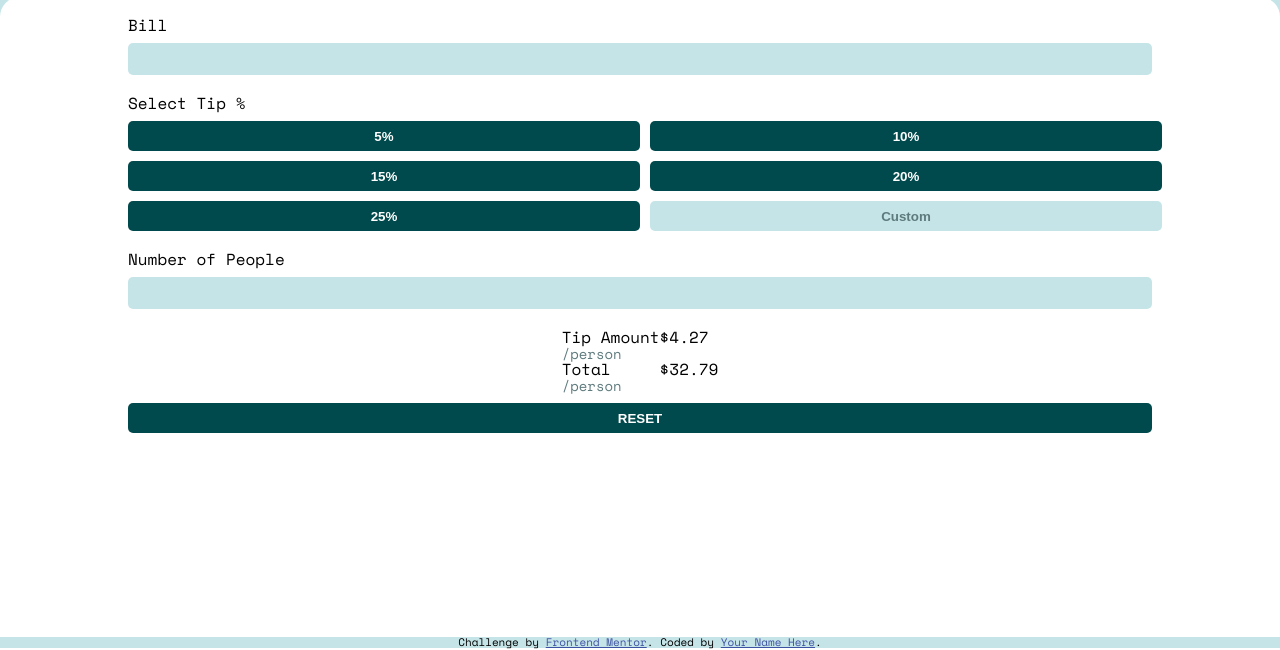
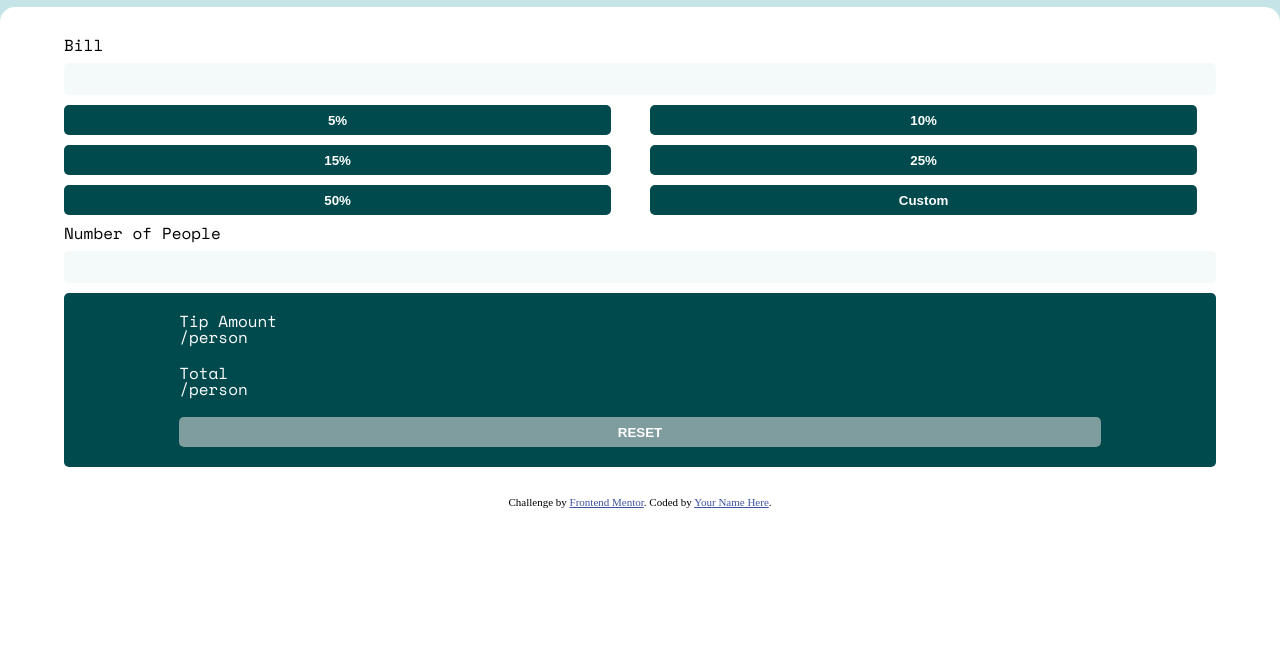
Before and after one commit to trongminh20/tipCalculator, a plain HTML site: page index.html in a window 1280 px wide. Shown: the part 163-813 px from the top of the page. Drawn offline with nearby package versions, Linux system fonts and the light colour scheme.

Commit message:
edit html and css as BEM standarad

```diff
--- a/index.html
+++ b/index.html
@@ -1,15 +1,12 @@
 <!DOCTYPE html>
 <html lang="en">
-
 <head>
   <meta charset="UTF-8">
   <meta name="viewport" content="width=device-width, initial-scale=1.0">
   <!-- displays site properly based on user's device -->
   <link rel="stylesheet" href="CSS_reset.css">
   <link rel="icon" type="image/png" sizes="32x32" href="./images/favicon-32x32.png">
-
   <title>Frontend Mentor | Tip calculator app</title>
-
   <!-- Feel free to remove these styles or customise in your own stylesheet 👍 -->
   <link rel="stylesheet" href="style.css">
   <style>
@@ -17,55 +14,48 @@
       font-size: 11px;
       text-align: center;
     }
-
     .attribution a {
       color: hsl(228, 45%, 44%);
     }
   </style>
-
 </head>
-
 <body>
-  <main class="wraper">
-    <section class="" id="app--name">
-      <h1 id="app--name--title">S P L I<br>T T E R</h1>
-    </section>
-    <section id="form--section">
-      <form class="form" action="">
-        <div class='form__group'>
-          <label for="bill--price">Bill</label>
-          <input type="number" id="bill--price" class="form__input">
+ <div class="main">
+  <div class="header">
+    <h1>S P L I <br>T T E R</h1>
+  </div>
+  <div class="form">
+    <form action="">
+      <div class="form__group">
+        <label for="">Bill</label>
+        <input type="text" class="form__input" id="bill--price">
+      </div>
+      <div class="form__group form__group--btns">
+        <button class="btn btn--secondary">5%</button>
+        <button class="btn btn--secondary">10%</button>
+        <button class="btn btn--secondary">15%</button>
+        <button class="btn btn--secondary">25%</button>
+        <button class="btn btn--secondary">50%</button>
+        <button class="btn btn--secondary" id="btn--custom">Custom</button>
+      </div>
+      <div class="form__group">
+        <label for="">Number of People</label>
+        <input type="text" class="form__input" id="num--people">
+      </div>
+      <div class="form__group display">
+        <div class="display__tip">
+          <p>Tip Amount<br><span class="notice">/person</span></p>
+          <p></p>
         </div>
-
-        <div class="form__group" id="btns--group">
-          <legend>Select Tip %</legend>
-          <button class="btn">5%</button>
-          <button class="btn">10%</button>
-          <button class="btn">15%</button>
-          <button class="btn">20%</button>
-          <button class="btn">25%</button>
-          <button class="btn" id="btn-custom">Custom</button>
+        <div class="display__total">
+          <p>Total<br><span class="notice">/person</span></p>
+          <p></p>
         </div>
-        <div class='form__group'>
-          <label for="num--of--pp">Number of People</label>
-          <input type="number" id="num--of--pp" class="form__input">
-        </div>
-        <div class="form__group display__section">
-          <table id="display--section--total">
-            <tr id="tip">
-              <td class="display__title">Tip Amount<br><span class="notice">/person</span></td>
-              <td class="display__value">$4.27</td>
-            </tr>
-            <tr id="total">
-              <td class="display__title">Total<br><span class="notice">/person</span></td>
-              <td class="display__value">$32.79</td>
-            </tr>
-          </table>
-          <button class="btn" id="btn--reset">RESET</button>
-        </div>
-      </form>
-    </section>
-  </main>
+        <button class='btn btn--primary'>RESET</button>
+      </div>
+    </form>
+  </div>
+ </div>
   <footer class="attribution">
     Challenge by <a href="https://www.frontendmentor.io?ref=challenge" target="_blank">Frontend Mentor</a>.
     Coded by <a href="#">Your Name Here</a>.
--- a/style.scss
+++ b/style.scss
@@ -1,111 +1,99 @@
-@import url('https://fonts.googleapis.com/css2?family=Space+Mono:ital,wght@0,400;0,700;1,400;1,700&display=swap');
+@import url("https://fonts.googleapis.com/css2?family=Space+Mono:ital,wght@0,400;0,700;1,400;1,700&display=swap");
 
-$box--color:hsl(183, 100%, 15%);
-$txt--bg--color:hsl(184, 14%, 56%);
-$font--color: hsl(186, 14%, 43%);
-$font--color--light:hsl(172, 67%, 45%);
-$main--color:hsl(185, 41%, 84%);
-$btn--color: hsl(172, 67%, 45%);
-$default--font-size:24px;
-$min--width:375px;
-$max--width:1440px;
+$strongCyan: hsl(172, 67%, 45%);
+$veryDarkCyan: hsl(183, 100%, 15%);
+$darkGrayishCyan: hsl(186, 14%, 43%);
+$darkGrayishCyan--second: hsl(184, 14%, 56%);
+$lightGrayishCyan: hsl(185, 41%, 84%);
+$lightGrayishCyan--second: hsl(189, 41%, 97%);
+$whiteColor: hsl(0, 0%, 100%);
 
-body{
-  font-family:"Space Mono", monospace;
+.main {
+  background-color: $lightGrayishCyan;
+  font-family: "Space Mono";
+  display: flex;
+  flex-direction: column;
+  row-gap: 10px;
+  justify-content: center;
+  align-items: center;
 }
-
-.wraper{
-  height: 100vh;
-  overflow: hidden;
-  background-color: $main--color;
+.header,
+.form {
+  width: 100%;
 }
-
-#app--name{
+.header {
   height: 20vh;
   display:flex;
-  justify-content: center;
+  justify-content:center;
   align-items: center;
   h1{
     font-size:24px;
-    line-height: 1;
+    font-weight: bold;
+    color:$darkGrayishCyan;
+  }
+}
+.form {
+  background-color:white;
+  border-top-right-radius: 15px;
+  border-top-left-radius: 15px;
+  padding-top:20px;
+  padding-bottom:20px;
+  &__input{
+    background-color: $lightGrayishCyan--second;
+    border:none;
+    border-radius: 5px;
+    height:30px;
+  }
+  &__group {
+    display: flex;
+    flex-direction: column;
+    row-gap: 10px;
+    width: 90%;
+    margin: auto;
+    margin-top:10px;
+    margin-bottom:10px;
+    &--btns {
+      display: grid;
+      grid-template-columns: 50% 50%;
+      grid-gap: 10px;
+    }
+  }
+}
+.btn{
+  &--primary{
+    width: 80%;
+    margin:auto;
+    background-color:$darkGrayishCyan--second;
+
+  }
+  width: 95%;
+  height: 30px;
+  font-weight: bold;
+  border:none;
+  border-radius:5px;
+  background-color:$veryDarkCyan;
+  color:white;
+  &:hover{
+    color:$veryDarkCyan;
+    background-color: $strongCyan;
   }
 }
 
-#form--section{
-  height: 80vh;
-  width:100%;
+.display{
+  background-color:$veryDarkCyan;
+  border-radius: 5px;
+  display:flex;
+  flex-direction: column;
+  row-gap:20px;
   padding-top:20px;
   padding-bottom:20px;
-  border-top-right-radius: 20px;
-  border-top-left-radius: 20px;
-  margin:auto;
-  background-color:white;
-  .form{
+  &__tip,
+  &__total{
+    width: 80%;
+    margin:auto;
+    color:white;
     display:flex;
-    flex-direction: column;
-    row-gap:20px;
-    &__group{
-      width: 80%;
-      margin:auto;
-    }
-    &__group:not(#btns--group){
-      display: flex;
-      flex-direction:column;
-      row-gap:10px;
-    }
-
-    &__input{
-      border:none;
-      border-radius:5px;
-      background-color:$main--color;
-      height: 30px;
-    }
+    flex-direction: row;
+    align-content: center;
   }
 }
-#btns--group{
-  display:grid;
-  grid-template-columns: 50% 50%;
-  grid-gap:10px;
-  margin:auto;
-  legend{
-    grid-column: 1/ span 2;
-  }
-}
-
-.btn{
-  width: 100%;
-  height: 30px;
-  background-color:$box--color;
-  border:none;
-  border-radius: 5px;
-  color:white;
-  font-weight: bold;
-  &:hover{
-    background-color:$btn--color;
-    color:$box--color;
-  }
-}
-
-#btn-custom{
-  background-color:$main--color;
-  color:$font--color;
-}
-.notice{
-  color:$font--color;
-  font-size: 14px;
-}
-
-.display{
-  &__section{
-    display:flex;
-    flex-direction: column;
-    justify-content: center;
-    align-items: center;
-  }
-}
-footer{
-  position:abosolute;
-  bottom:0;
-  width: 100%;
-  background-color:$main--color;
-}
```
Also changed, not shown: style.css, 1 other file.
